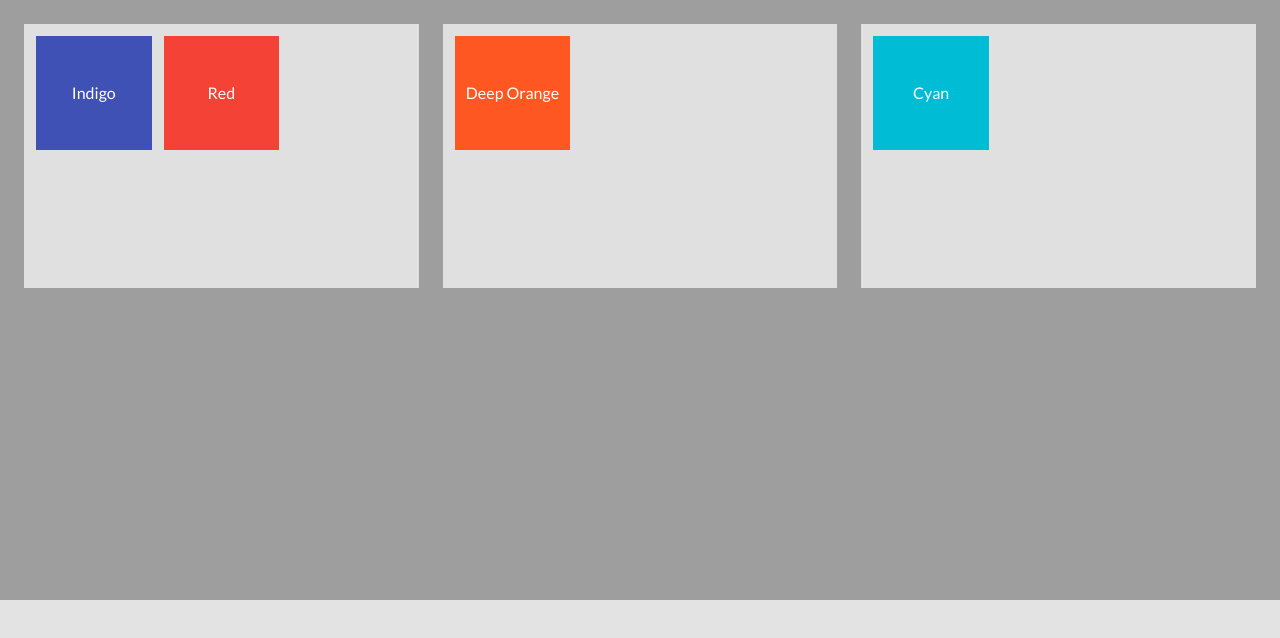
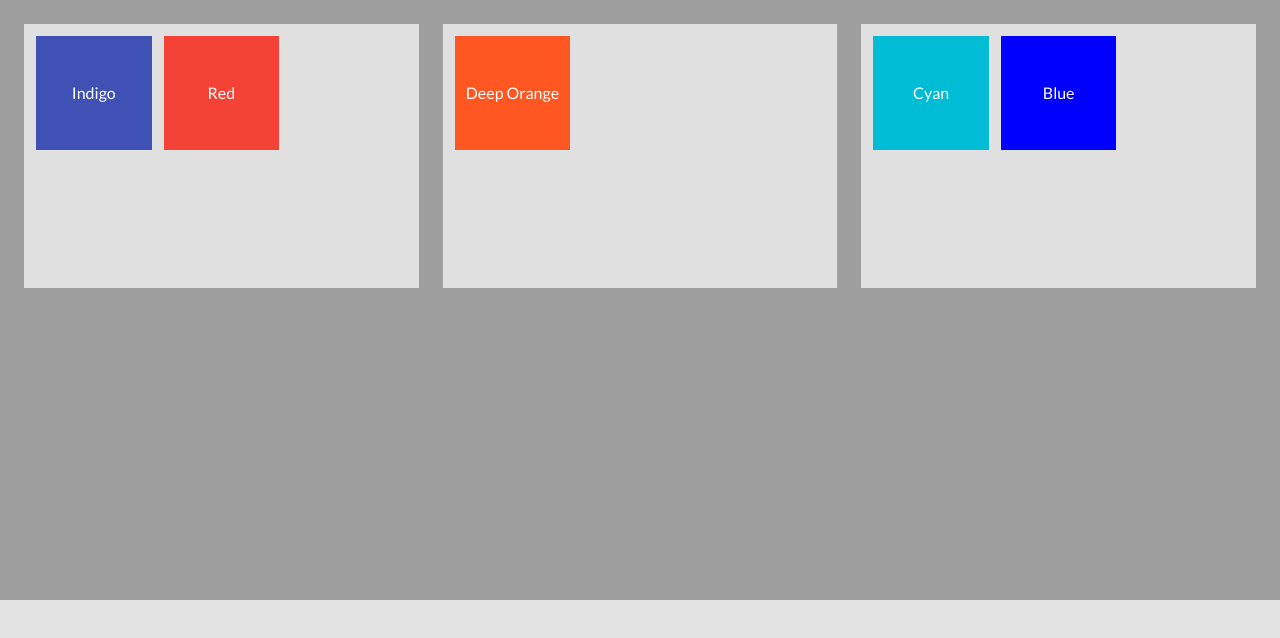
Before and after one commit to juliusdejon/drag-box, a React (Create React App) app: page / in a window 1280 px wide. Shown: the top 638 px of the page. Built offline with nearby package versions, Linux system fonts and the light colour scheme.

Commit message:
new build

```diff
--- a/src/App2.js
+++ b/src/App2.js
@@ -62,7 +62,7 @@ class App extends React.Component {
       {
         name: "basket3",
         items: [
-          "cyan",
+          "cyan","blue"
         ]
       },
     ],
@@ -86,6 +86,11 @@ class App extends React.Component {
         name: "cyan",
         color: "#00bcd4",
         text: "Cyan"
+      },
+      {
+        name: "blue",
+        color: "blue",
+        text: "Blue"
       },
     ],
 
```
Also changed, not shown: 17 other files (tests, documents, lock files or other folders).
